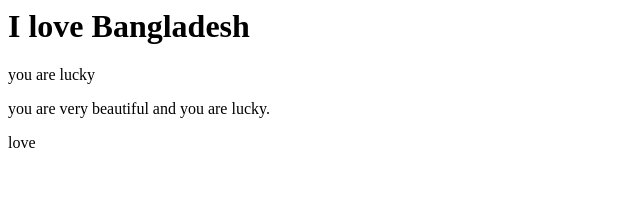
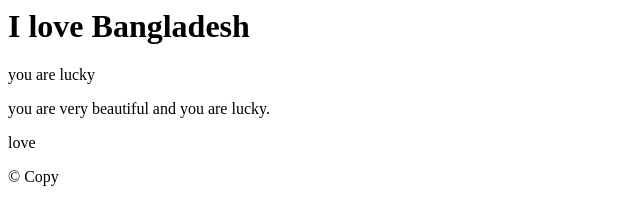
Before and after one commit to Riad928/first-test, a plain HTML site: page index.html in a window 1280 px wide. Shown: the full height of the page, 0-640 px from the left. Drawn offline with Linux system fonts and the light colour scheme.

Commit message:
Update index.html

```diff
--- a/index.html
+++ b/index.html
@@ -9,5 +9,6 @@
     <p>you are lucky</p>
       <p>you are very beautiful and you are lucky.</p>
     <span>love</span>
+    <p>&copy; Copy</p>
   </body>
 </html>
```
